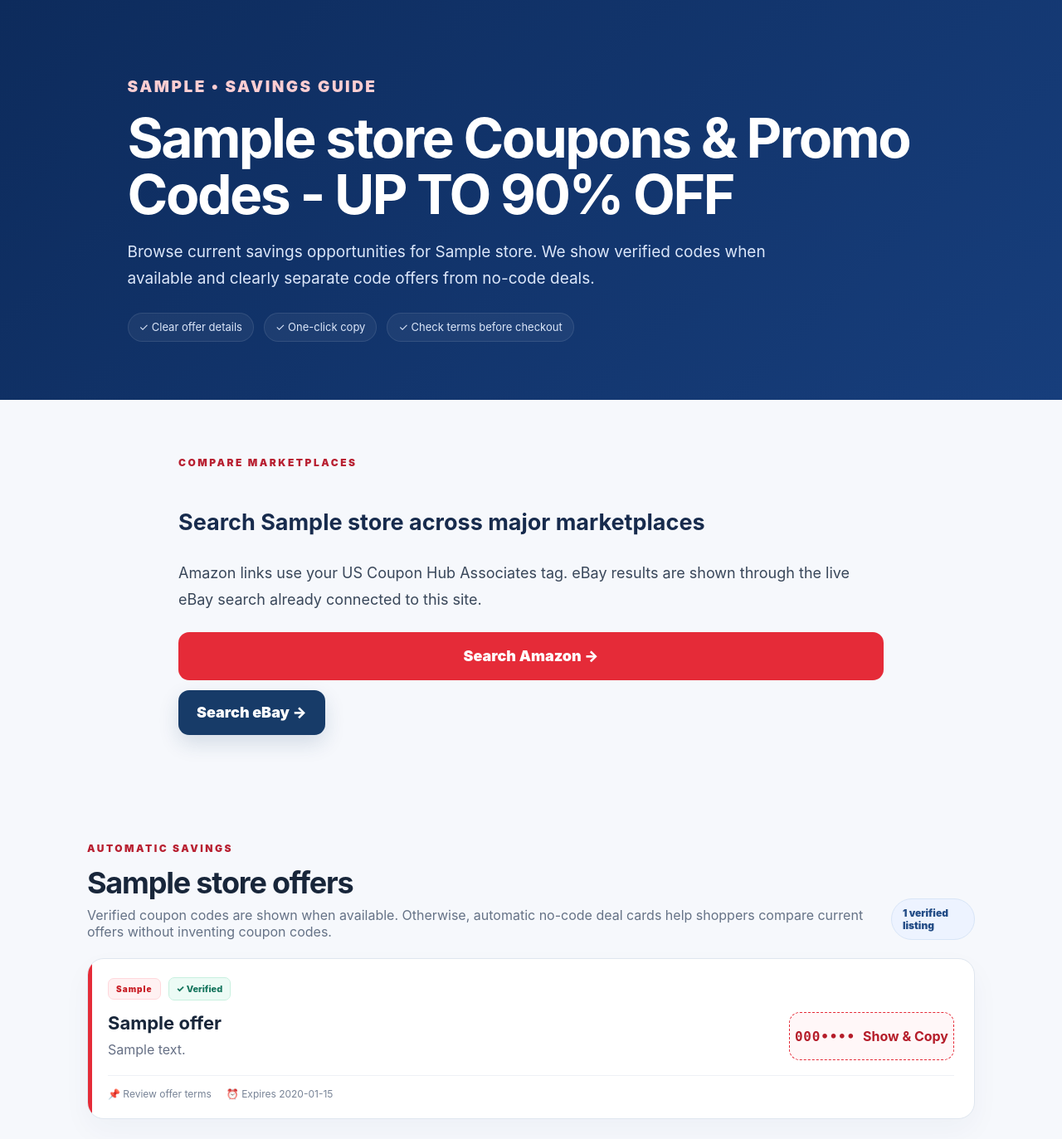
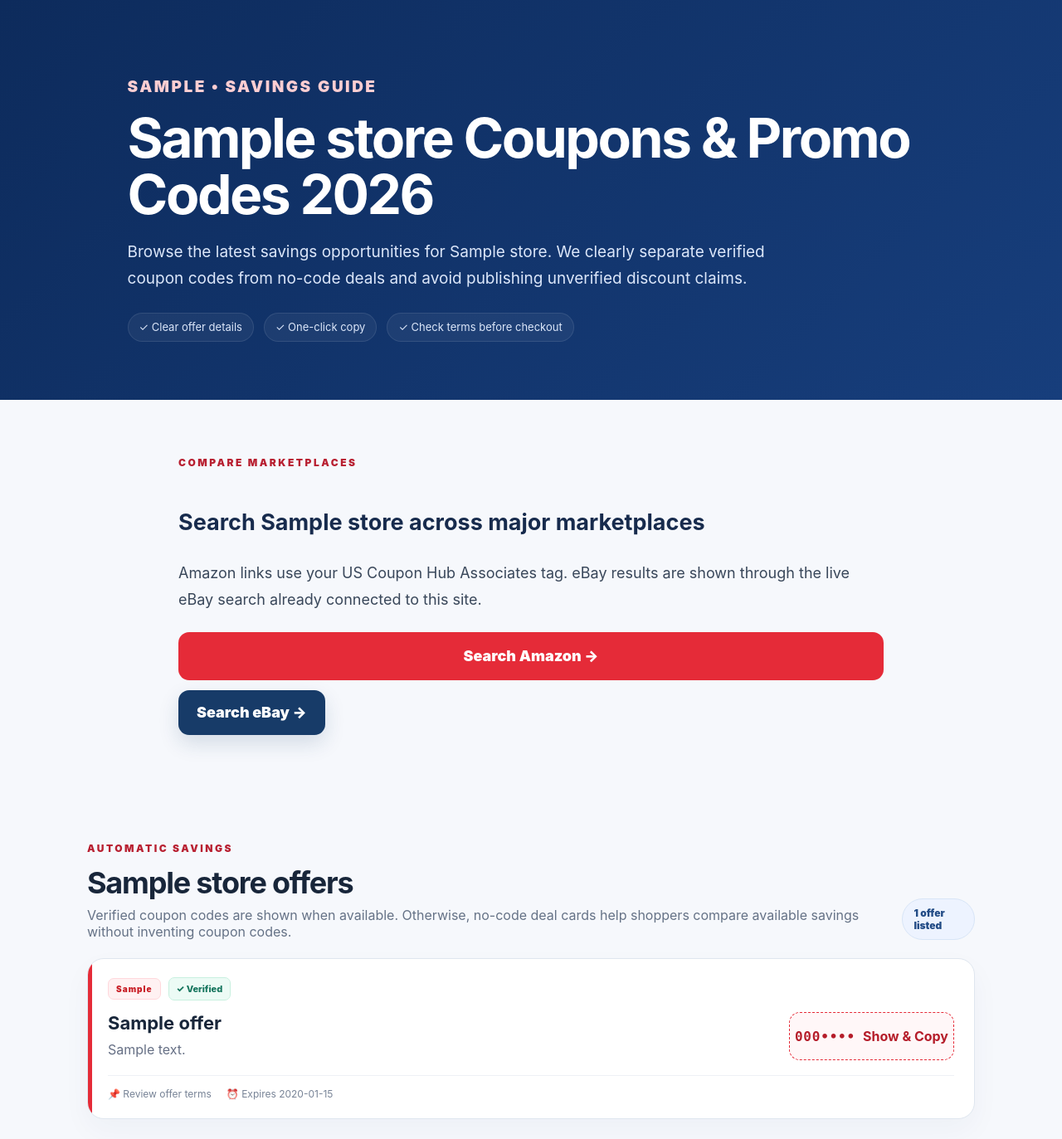
Before and after one commit to onehubworldcom/uscouponhub, a Flask app: a page that uses templates/store.html in a window 1280 px wide. Shown: the part 299-1672 px from the top of the page at 83% size. Run offline with Flask 3, Linux system fonts and the light colour scheme; data comes from the database, SQL or seed files in the repository; tables that the repository leaves empty hold one stand-in row (values such as "Sample post").

Commit message:
Improve store-page SEO template and remove unsupported discount claim

```diff
--- a/templates/store.html
+++ b/templates/store.html
@@ -1,13 +1,13 @@
 {% extends 'base.html' %}
-{% block title %}{{ store.name }} Promo Code & Coupon Codes {{ current_year }} | Up to 90% Off | US Coupon Hub{% endblock %}
+{% block title %}{{ store.name }} Coupons & Promo Codes {{ current_year }} | US Coupon Hub{% endblock %}
 {% block description %}Explore {{ store.name }} promo codes, coupon codes, sale information and shopping tips for {{ current_year }}. Review current offers and store terms before checkout.{% endblock %}
 {% block content %}
 <nav class="breadcrumbs"><a href="/">Home</a> <span>›</span> <span>{{ store.name }} Coupons</span></nav>
 <section class="storehero coupon-hero">
   <div class="storehero-inner">
     <p class="eyebrow">{{ store.category|upper }} • SAVINGS GUIDE</p>
-    <h1>{{ store.name }} Coupons & Promo Codes - UP TO 90% OFF</h1>
-    <p class="lead">Browse current savings opportunities for {{ store.name }}. We show verified codes when available and clearly separate code offers from no-code deals.</p>
+    <h1>{{ store.name }} Coupons & Promo Codes {{ current_year }}</h1>
+    <p class="lead">Browse the latest savings opportunities for {{ store.name }}. We clearly separate verified coupon codes from no-code deals and avoid publishing unverified discount claims.</p>
     <div class="coupon-hero-points"><span>✓ Clear offer details</span><span>✓ One-click copy</span><span>✓ Check terms before checkout</span></div>
   </div>
 </section>
@@ -19,8 +19,8 @@
 
 <section id="offers" class="coupon-section">
   <div class="coupon-section-head">
-    <div><p class="eyebrow">AUTOMATIC SAVINGS</p><h2>{{ store.name }} offers</h2><p>Verified coupon codes are shown when available. Otherwise, automatic no-code deal cards help shoppers compare current offers without inventing coupon codes.</p></div>
-    <span class="offer-count">{{ offers|length }} verified listing{{ '' if offers|length == 1 else 's' }}</span>
+    <div><p class="eyebrow">AUTOMATIC SAVINGS</p><h2>{{ store.name }} offers</h2><p>Verified coupon codes are shown when available. Otherwise, no-code deal cards help shoppers compare available savings without inventing coupon codes.</p></div>
+    <span class="offer-count">{{ offers|length }} offer{{ '' if offers|length == 1 else 's' }} listed</span>
   </div>
 
   {% if offers %}
@@ -75,7 +75,45 @@
  </article>
  <aside class="seo-card"><h3>Saving checklist</h3><p>Compare the offer with the current sale price and review exclusions before buying.</p><a href="/search/?q={{ store.name|urlencode }}">Find related stores →</a></aside>
 </section>
+
+<section class="content store-seo-links">
+  <div class="store-seo-intro">
+    <p class="eyebrow">SHOPPING RESOURCES</p>
+    <h2>More ways to shop and save</h2>
+    <p>Use US Coupon Hub to compare {{ store.name }} savings with broader shopping resources. These guides can help you research prices, promotions and seasonal shopping opportunities before checkout.</p>
+  </div>
+  <div class="store-resource-grid">
+    <a class="seo-card" href="/guides/find-legit-promo-codes/"><h3>How to Find Legit Promo Codes</h3><p>Learn how to check expiry dates, restrictions and other offer conditions.</p></a>
+    <a class="seo-card" href="/guides/compare-online-deals/"><h3>How to Compare Online Deals</h3><p>Compare product price, shipping, returns and the complete purchase cost.</p></a>
+    <a class="seo-card" href="/guides/save-money-online-shopping/"><h3>Online Shopping Tips</h3><p>Simple ways to plan purchases and avoid relying on headline discounts alone.</p></a>
+    <a class="seo-card" href="/seasonal/black-friday/"><h3>Black Friday Savings</h3><p>Plan major seasonal purchases with price checks and a clear budget.</p></a>
+  </div>
+</section>
+
+{% if related %}
+<section class="content related-stores-section">
+  <p class="eyebrow">RELATED STORES</p>
+  <h2>More stores to explore</h2>
+  <div class="related-store-grid">
+    {% for item in related %}
+    <a class="related-store-card" href="/{{ item.slug }}/">{{ item.name }} Coupons <span>→</span></a>
+    {% endfor %}
+  </div>
+</section>
+{% endif %}
+
 <section class="content"><h2>About {{ store.name }}</h2><p>{{ store.name }} is listed in the US Coupon Hub store directory to help shoppers discover relevant savings pages. Store promotions and policies can change, so information should be verified with the merchant before purchase.</p><h2>{{ store.name }} Coupon FAQ</h2><details><summary>Does {{ store.name }} have promo codes?</summary><p>Availability can change. Verified offers will be displayed above when they are available.</p></details><details><summary>Can I combine discounts?</summary><p>Combination rules depend on the merchant and the specific promotion. Check the applicable terms.</p></details><details><summary>Why might a promo code not work?</summary><p>A code may be expired, limited to selected products, require a minimum purchase, or be restricted to certain customers or locations.</p></details></section>
+
+<script type="application/ld+json">
+{
+  "@context":"https://schema.org",
+  "@type":"WebPage",
+  "name":"{{ store.name }} Coupons & Promo Codes {{ current_year }}",
+  "url":"https://uscouponhub.com/{{ store.slug }}",
+  "isPartOf":{"@type":"WebSite","name":"US Coupon Hub","url":"https://uscouponhub.com/"},
+  "breadcrumb":{"@type":"BreadcrumbList","itemListElement":[{"@type":"ListItem","position":1,"name":"Home","item":"https://uscouponhub.com/"},{"@type":"ListItem","position":2,"name":"{{ store.name }} Coupons","item":"https://uscouponhub.com/{{ store.slug }}"}]}
+}
+</script>
 <script>
 function copyCoupon(button){
   const code=button.dataset.code;
```
